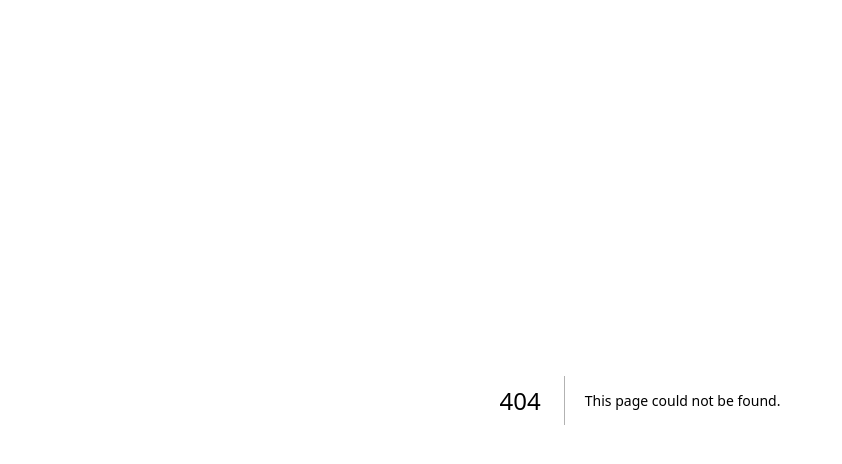
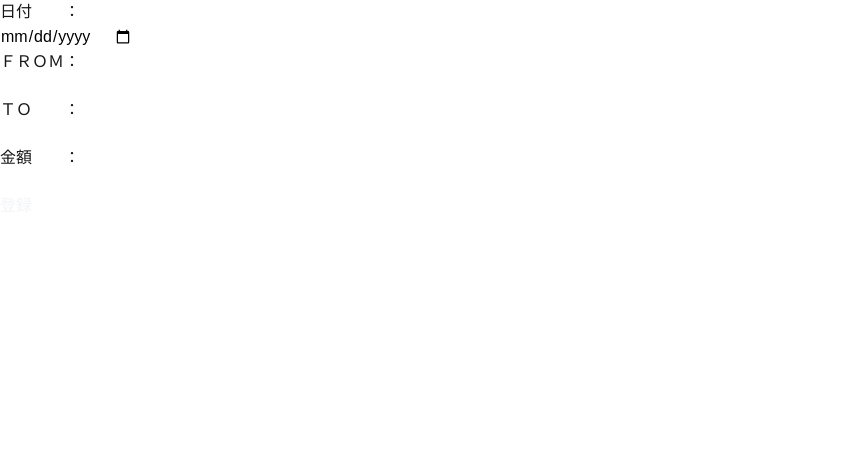
Before and after one commit to nissintamura/nextpractice, a Next.js app in the folder transportation/: page /main in a window 1280 px wide. Before the commit this address had no page. Shown: the top 464 px of the page, without its empty margins (0-842 px from the left). Built offline with nearby package versions, Linux system fonts and the light colour scheme.

Commit message:
アップします

```diff
--- /dev/null
+++ b/transportation/app/main/page.tsx
@@ -0,0 +1,42 @@
+'use client'
+import React from 'react';
+import { useState } from 'react';
+import Button from "@/components/Button";
+import Label from "@/components/Label";
+import Text from "@/components/Text";
+
+const Main =()=>{
+
+    const [date , setDate] = useState("");
+    const [from , setFrom] = useState("");
+    const [to , setTo] = useState("");
+    const [pay , setPay] = useState("");
+    const [listData, setListData] = useState<{ date: string; from: string; to: string; pay: string; }[]>([]);
+
+    const submitEvent = () => {
+        setListData([...listData, { date, from, to, pay }]);
+    };
+
+    return(
+        <>
+            <Label value="日付　　："/><Text type="date" value={date} onChange={(e) => setDate(e.target.value)}/>
+            <Label value="ＦＲＯＭ："/><Text type="input" value={from} onChange={(e) => setFrom(e.target.value)}/>
+            <Label value="ＴＯ　　："/><Text type="input" value={to} onChange={(e) => setTo(e.target.value)}/>
+            <Label value="金額　　："/><Text type="input" value={pay} onChange={(e) => setPay(e.target.value)}/>
+            <Button eventName = {submitEvent} name="登録" />
+            {listData.length > 0 && (
+                <div>
+                    <h3>入力内容</h3>
+                </div>
+            )}
+
+            {listData.map((data, index) => (
+                <div key={index}>
+                    <p>日付: {data.date} FROM-TO: {data.from} ~ {data.to} 金額: {data.pay}円</p>
+                </div>
+            ))}
+        </>
+    );
+
+};
+export default Main;
--- /dev/null
+++ b/transportation/components/Button.tsx
@@ -0,0 +1,14 @@
+'use client'
+import React from 'react';
+import { useState } from 'react';
+
+const Button=(props)=>{
+
+    return(
+        <div>
+            <button className="text-gray-100" onClick={props.eventName}>{props.name}</button>
+        </div>
+    )
+};
+
+export default Button;
--- /dev/null
+++ b/transportation/components/Label.tsx
@@ -0,0 +1,10 @@
+'use client'
+const Label=(props)=>{
+    return(
+        <div>
+            {props.value}
+        </div>
+    )
+};
+
+export default Label;
--- /dev/null
+++ b/transportation/components/Text.tsx
@@ -0,0 +1,10 @@
+'use client'
+import React from 'react';
+
+const Text = ({ type, value, onChange }) => {
+  return (
+    <input type={type} value={value} onChange={onChange} className = "text-black"/>
+  );
+};
+
+export default Text;
```
